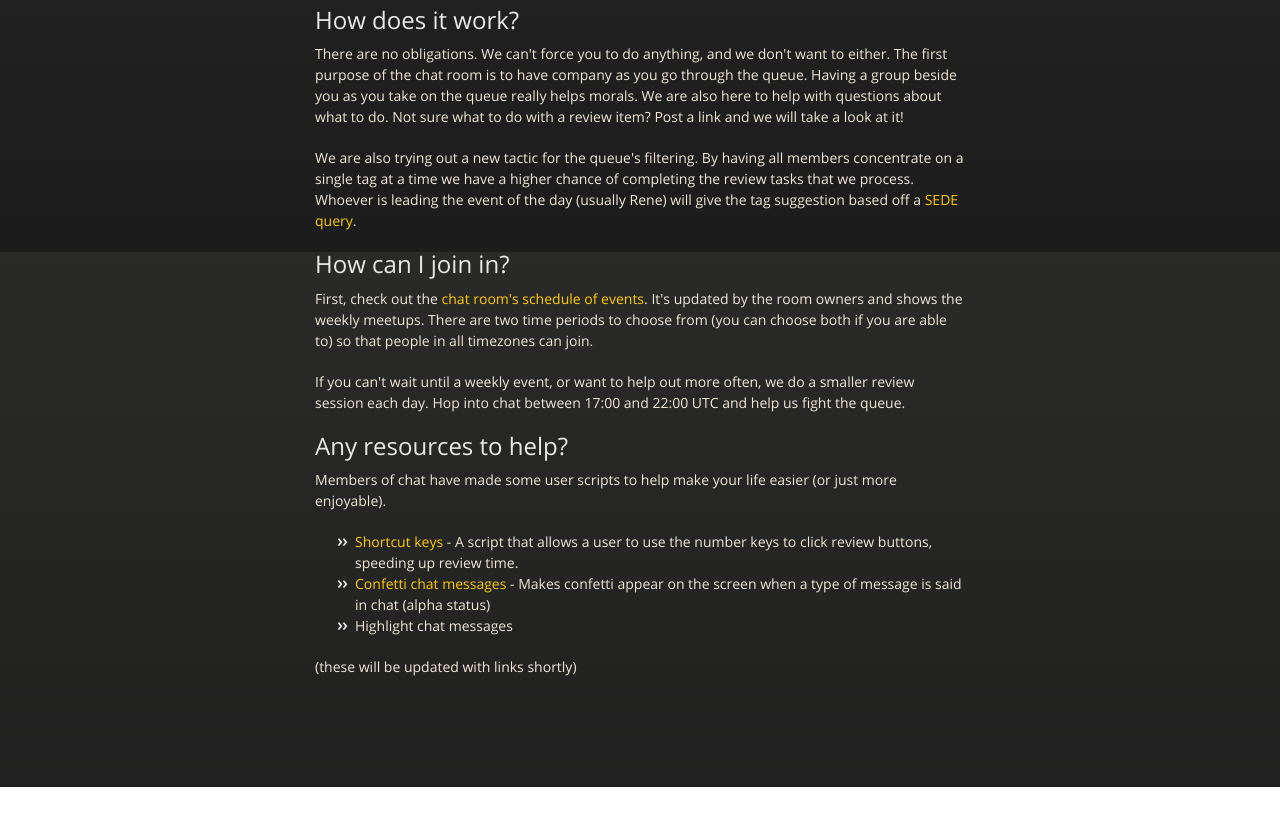
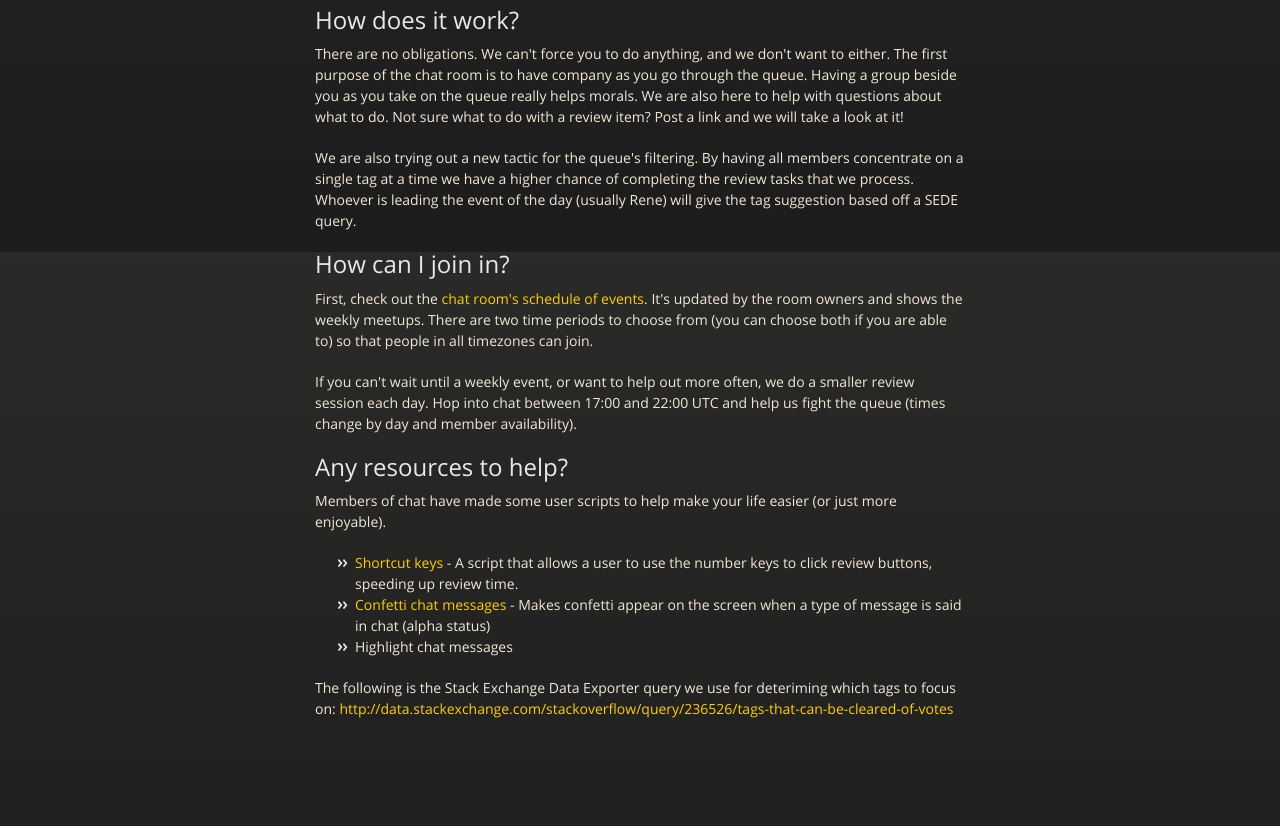
Before and after one commit to ryanyuyu/SOCVR-RoomInformation, a plain HTML site: page index.html in a window 1280 px wide. Shown: the part 548-1374 px from the top of the page. Before the commit the page ends 1335 px from the top, so only its background shows below. Drawn offline with nearby package versions, Linux system fonts and the light colour scheme.

```diff
--- a/index.html
+++ b/index.html
@@ -52,14 +52,14 @@
 
 <p>There are no obligations. We can't force you to do anything, and we don't want to either. The first purpose of the chat room is to have company as you go through the queue. Having a group beside you as you take on the queue really helps morals. We are also here to help with questions about what to do. Not sure what to do with a review item? Post a link and we will take a look at it!</p>
 
-<p>We are also trying out a new tactic for the queue's filtering. By having all members concentrate on a single tag at a time we have a higher chance of completing the review tasks that we process. Whoever is leading the event of the day (usually Rene) will give the tag suggestion based off a <a href="http://data.stackexchange.com/stackoverflow/query/236526/tags-that-can-be-cleared-of-votes">SEDE query</a>.</p>
+<p>We are also trying out a new tactic for the queue's filtering. By having all members concentrate on a single tag at a time we have a higher chance of completing the review tasks that we process. Whoever is leading the event of the day (usually Rene) will give the tag suggestion based off a SEDE query.</p>
 
 <h2>
 <a id="how-can-i-join-in" class="anchor" href="#how-can-i-join-in" aria-hidden="true"><span class="octicon octicon-link"></span></a>How can I join in?</h2>
 
 <p>First, check out the <a href="http://chat.stackoverflow.com/rooms/info/41570/so-close-vote-reviewers">chat room's schedule of events</a>. It's updated by the room owners and shows the weekly meetups. There are two time periods to choose from (you can choose both if you are able to) so that people in all timezones can join.</p>
 
-<p>If you can't wait until a weekly event, or want to help out more often, we do a smaller review session each day. Hop into chat between 17:00 and 22:00 UTC and help us fight the queue.</p>
+<p>If you can't wait until a weekly event, or want to help out more often, we do a smaller review session each day. Hop into chat between 17:00 and 22:00 UTC and help us fight the queue (times change by day and member availability).</p>
 
 <h2>
 <a id="any-resources-to-help" class="anchor" href="#any-resources-to-help" aria-hidden="true"><span class="octicon octicon-link"></span></a>Any resources to help?</h2>
@@ -74,7 +74,7 @@
 <li>Highlight chat messages</li>
 </ul>
 
-<p>(these will be updated with links shortly)</p>
+<p>The following is the Stack Exchange Data Exporter query we use for deteriming which tags to focus on: <a href="http://data.stackexchange.com/stackoverflow/query/236526/tags-that-can-be-cleared-of-votes">http://data.stackexchange.com/stackoverflow/query/236526/tags-that-can-be-cleared-of-votes</a></p>
       </section>
 
     </div>
```
Also changed, not shown: params.json (+1 -1 lines).
